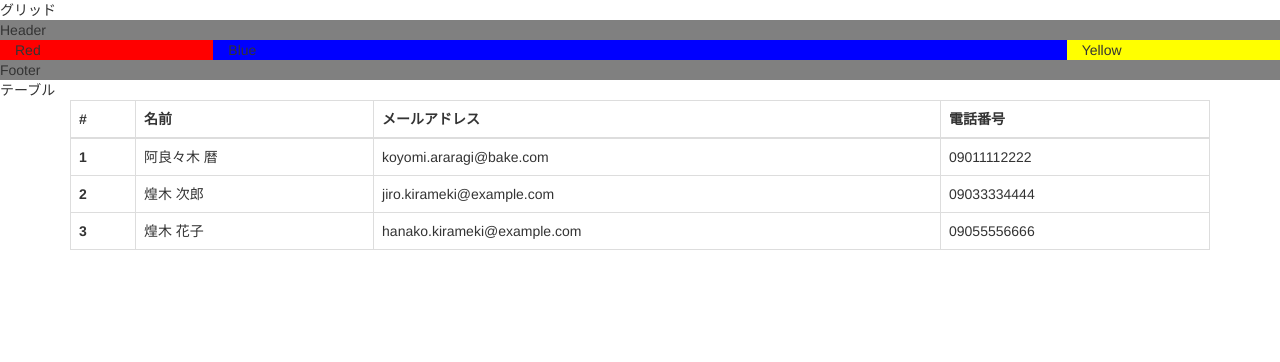
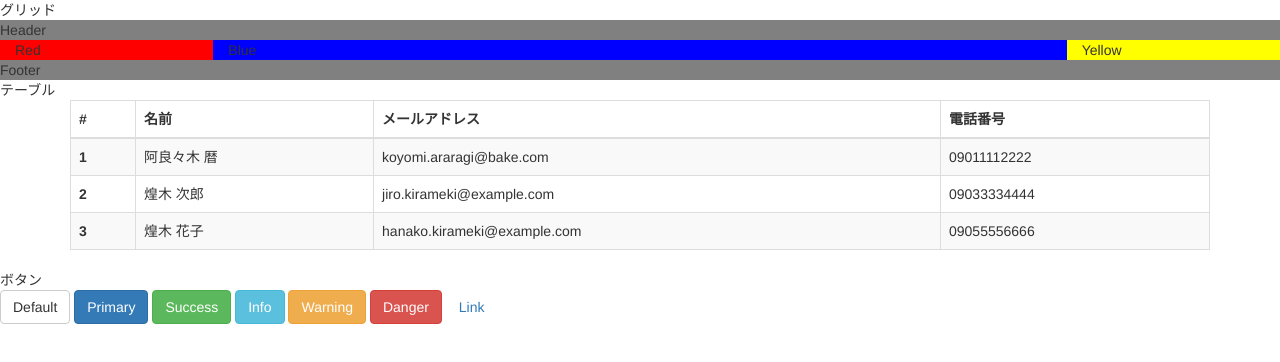
Before and after one commit to kyon-bll/bootstrap, a plain HTML site: page index.html in a window 1280 px wide. Drawn offline with nearby package versions, Linux system fonts and the light colour scheme.

Commit message:
indent4->2 button

```diff
--- a/index.html
+++ b/index.html
@@ -29,7 +29,8 @@
     <!-- テーブル；表 -->
     <div>テーブル</div>
     <div class="container">
-            <table class="table table-bordered">
+      <div class="table-responsive">
+        <table class="table table-bordered table-striped">
           <thead>
             <tr>
               <th>#</th>
@@ -60,5 +61,18 @@
           </tbody>
         </table>
       </div>
+    </div>
+
+    <!-- button ; ボタン -->
+    <div>ボタン</div>
+    <div>
+      <button type="button" class="btn btn-default">Default</button>
+      <button type="button" class="btn btn-primary">Primary</button>
+      <button type="button" class="btn btn-success">Success</button>
+      <button type="button" class="btn btn-info">Info</button>
+      <button type="button" class="btn btn-warning">Warning</button>
+      <button type="button" class="btn btn-danger">Danger</button>
+      <button type="button" class="btn btn-link">Link</button>
+    </div>
   </body>
 </html>
```
Lines whose indentation alone changed are shown as unchanged.
